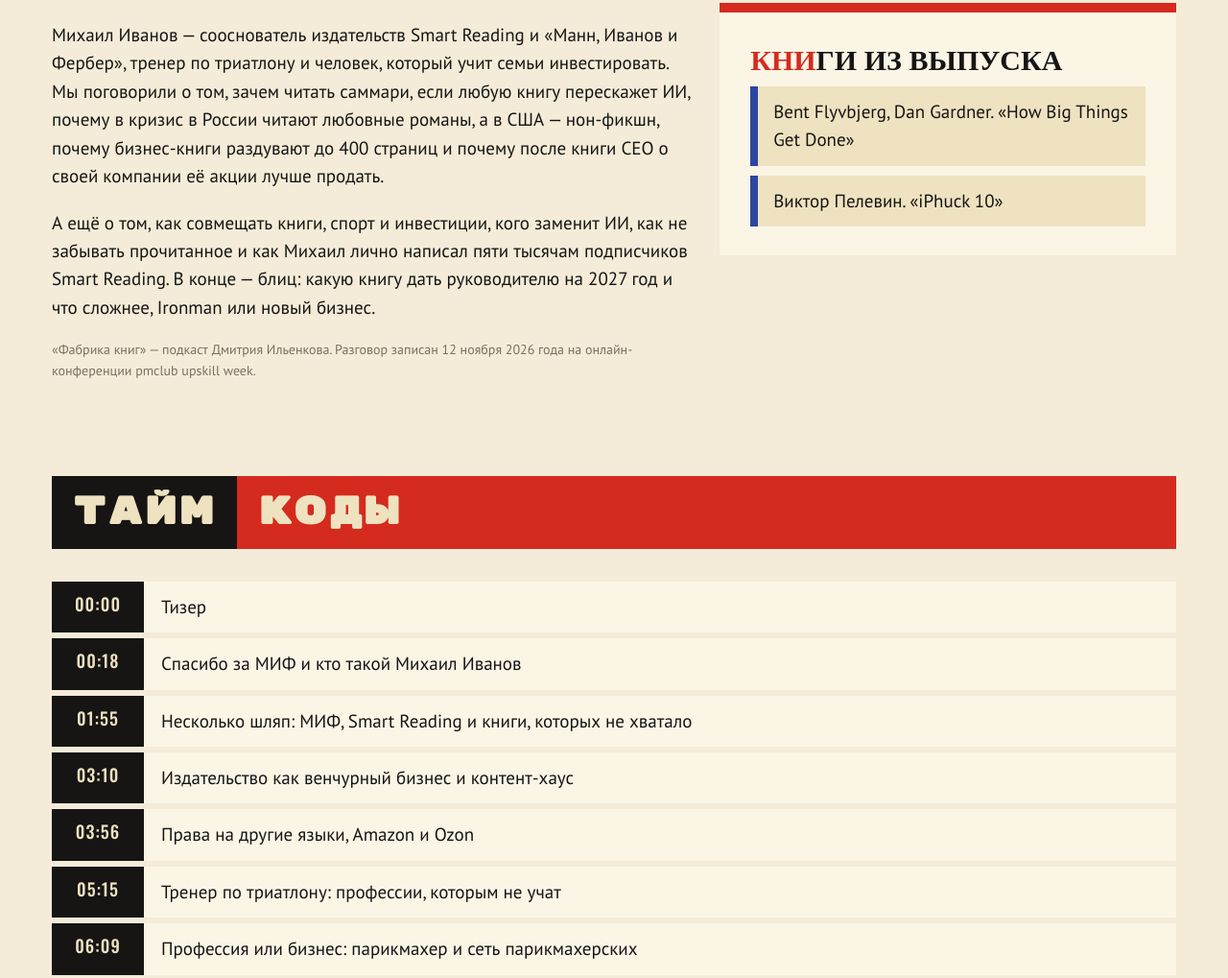
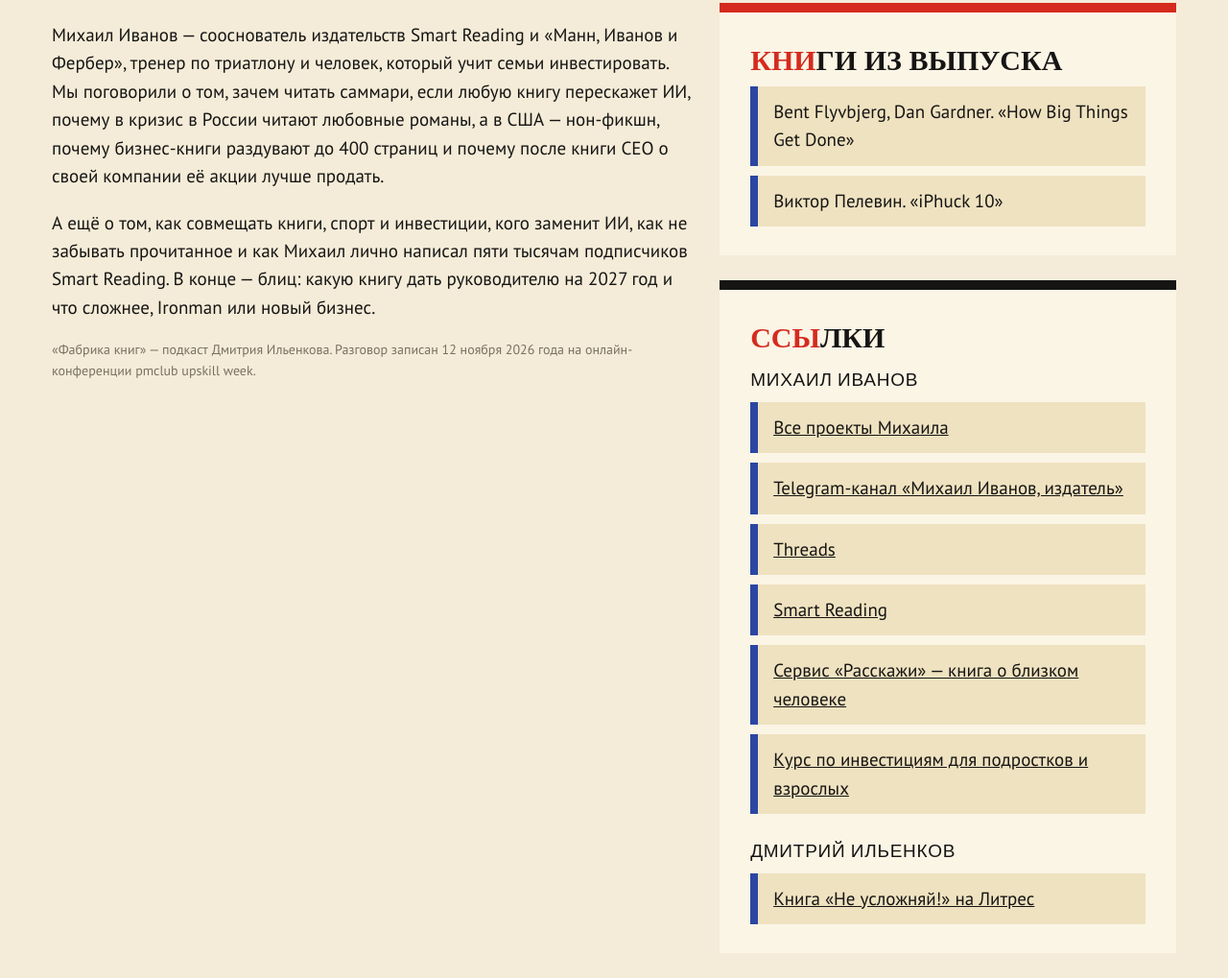
Before and after one commit to ilenkov4you/fabrikaknig, a plain HTML site: page ep01.html in a window 1280 px wide. Shown: the part 936-1955 px from the top of the page at 96% size. Drawn offline with nearby package versions, Linux system fonts and the light colour scheme.

Commit message:
Выпуск 01: ссылка Pocket Casts на выпуск, карточка «Ссылки» — проекты Михаила Иванова и книга «Не усложняй!»
Co-Authored-By: Claude Opus 5.5 <noreply@anthropic.com>

```diff
--- a/ep01.html
+++ b/ep01.html
@@ -58,7 +58,7 @@
         <a class="btn" href="https://music.yandex.ru/album/45083475/track/158601097" rel="noopener"><b>▶</b><span>Яндекс Музыка</span></a>
         <a class="btn" href="https://podcasts.apple.com/us/podcast/id6836115087?i=1000802608234" rel="noopener"><b>▶</b><span>Apple Podcasts</span></a>
         <a class="btn" href="https://open.spotify.com/episode/3GJwYz2I6i0cYPvcGEa0ek" rel="noopener"><b>▶</b><span>Spotify</span></a>
-        <a class="btn" href="https://pca.st/podcast/02d5c670-c592-013f-55d8-0affcb2f3ff3" rel="noopener"><b>▶</b><span>Pocket Casts</span></a>
+        <a class="btn" href="https://pca.st/episode/3784532d-b017-46b8-bf9e-ec55a468e846" rel="noopener"><b>▶</b><span>Pocket Casts</span></a>
         <a class="btn" href="https://podster.fm/podcasts/fabrikaknig/e/546788/mihail-ivanov-mif-smart-reading-zachem-sammari-esli-est-ii" rel="noopener"><b>▶</b><span>Podster</span></a>
         <a class="btn" href="https://t.me/ilenkovda" rel="noopener"><b>▶</b><span>Новости — в Telegram-канале Дмитрия</span></a>
       </div>
@@ -73,11 +73,29 @@
       <p>А ещё о том, как совмещать книги, спорт и инвестиции, кого заменит ИИ, как не забывать прочитанное и как Михаил лично написал пяти тысячам подписчиков Smart Reading. В конце — блиц: какую книгу дать руководителю на 2027 год и что сложнее, Ironman или новый бизнес.</p>
         <p class="note">«Фабрика книг» — подкаст Дмитрия Ильенкова. Разговор записан 12 ноября 2026 года на онлайн-конференции pmclub upskill week.</p>
       </div>
-      <div class="card">
-        <h3><span>Кни</span>ги из выпуска</h3>
-        <div class="books">
-        <span>Bent Flyvbjerg, Dan Gardner. «How Big Things Get Done»</span>
-        <span>Виктор Пелевин. «iPhuck 10»</span>
+      <div class="side">
+        <div class="card">
+          <h3><span>Кни</span>ги из выпуска</h3>
+          <div class="books">
+          <span>Bent Flyvbjerg, Dan Gardner. «How Big Things Get Done»</span>
+          <span>Виктор Пелевин. «iPhuck 10»</span>
+          </div>
+        </div>
+        <div class="card links">
+          <h3><span>Ссы</span>лки</h3>
+          <p class="os">Михаил Иванов</p>
+          <div class="books">
+          <span><a href="https://m-ivanov.com/portfolio/" rel="noopener">Все проекты Михаила</a></span>
+          <span><a href="https://t.me/mikhail_ivanov78" rel="noopener">Telegram-канал «Михаил Иванов, издатель»</a></span>
+          <span><a href="https://www.threads.com/@mikhail_ivanov1978" rel="noopener">Threads</a></span>
+          <span><a href="https://smartreading.ru" rel="noopener">Smart Reading</a></span>
+          <span><a href="https://rasskazhimne.ru" rel="noopener">Сервис «Расскажи» — книга о близком человеке</a></span>
+          <span><a href="https://millionformykid.com" rel="noopener">Курс по инвестициям для подростков и взрослых</a></span>
+          </div>
+          <p class="os">Дмитрий Ильенков</p>
+          <div class="books">
+          <span><a href="https://www.litres.ru/book/valeriya-ilenkova/ne-uslozhnyay-upravlenie-proektami-po-metodu-p3-express-73805453/" rel="noopener">Книга «Не усложняй!» на Литрес</a></span>
+          </div>
         </div>
       </div>
     </div>
--- a/site.css
+++ b/site.css
@@ -88,6 +88,12 @@ section.block { padding: 84px 0 0; }
 @media (max-width: 860px) { .eph { grid-template-columns: 1fr; gap: 36px; padding-top: 32px; } .eph img { box-shadow: 10px 10px 0 var(--red); } }
 .books { display: grid; gap: 10px; }
 .books span { display: block; background: var(--cream); padding: 12px 16px; border-left: 8px solid var(--blue); }
+/* Правая колонка «О выпуске»: книги (красная полоса, как без ссылок) и под ними «Ссылки» гостя и ведущего */
+.side { display: grid; gap: 26px; align-content: start; }
+.side .card:first-child { border-top-color: var(--red); }
+.side .card + .card { border-top-color: var(--black); }
+.links .os { margin: 22px 0 10px; font-weight: 500; letter-spacing: .04em; }
+.links h3 + .os { margin-top: 0; }
 .times { list-style: none; margin: 0; padding: 0; display: grid; gap: 6px; }
 .times li { display: grid; grid-template-columns: 96px 1fr; align-items: stretch; background: #FBF5E6; }
 .times a { background: var(--black); color: var(--cream); font: 500 18px/1 "Oswald"; letter-spacing: .06em; padding: 14px 0; text-align: center; text-decoration: none; }
```
